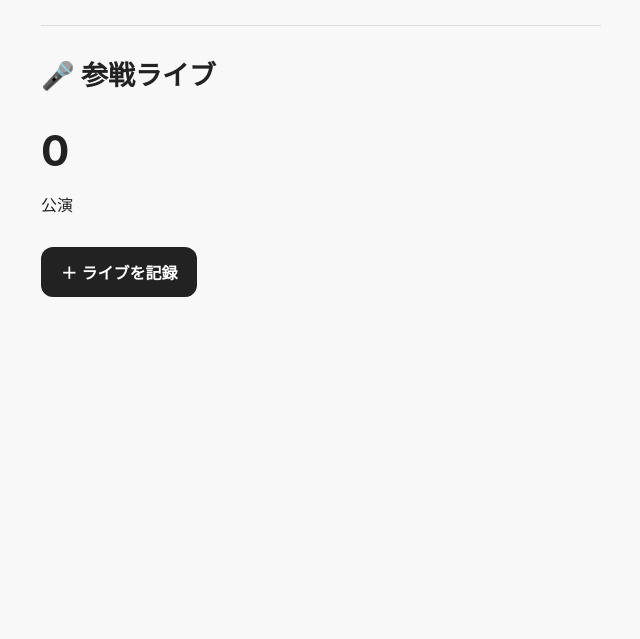
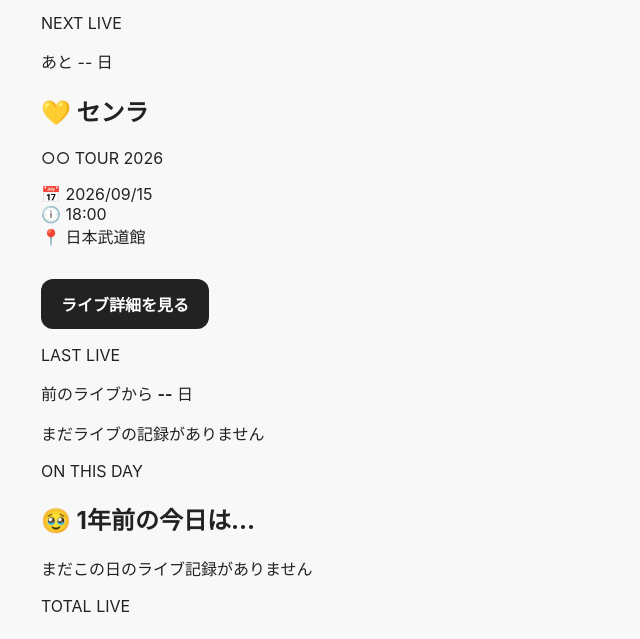
Before and after one commit to pico0513/live-log, a plain HTML site: page index.html in a window 1280 px wide. Shown: the part 110-749 px from the top of the page, without its empty margins (319-959 px from the left). Drawn offline with Linux system fonts and the light colour scheme.

Commit message:
index.html を更新

```diff
--- a/index.html
+++ b/index.html
@@ -14,26 +14,92 @@
 
     <div class="container">
 
-        <h1>🎫 LiveLog</h1>
+        <!-- ヘッダー -->
+        <header class="header">
+            <h1>🎫 LiveLog</h1>
+            <p class="subtitle">わたしのライブ記録</p>
+        </header>
 
-        <p class="subtitle">わたしのライブ記録</p>
-
-        <hr>
 
         <!-- ホーム画面 -->
         <div id="home">
 
-            <h2 class="section-title">🎤 参戦ライブ</h2>
+            <!-- 次のライブ -->
+            <section class="home-section">
 
-            <p class="count" id="count">0</p>
-            <p>公演</p>
+                <p class="section-label">NEXT LIVE</p>
+
+                <div class="next-live-card">
+
+                    <p class="days">あと <span>--</span> 日</p>
+
+                    <h2>💛 センラ</h2>
+
+                    <p class="tour-name">○○ TOUR 2026</p>
+
+                    <p class="live-info">
+                        📅 2026/09/15<br>
+                        🕕 18:00<br>
+                        📍 日本武道館
+                    </p>
+
+                    <button>ライブ詳細を見る</button>
+
+                </div>
+
+            </section>
+
+
+            <!-- 前のライブ -->
+            <section class="home-section">
+
+                <p class="section-label">LAST LIVE</p>
+
+                <div class="simple-card">
+
+                    <p class="days">前のライブから <strong>--</strong> 日</p>
+
+                    <p>まだライブの記録がありません</p>
+
+                </div>
+
+            </section>
+
+
+            <!-- 1年前の今日 -->
+            <section class="home-section">
+
+                <p class="section-label">ON THIS DAY</p>
+
+                <div class="simple-card">
+
+                    <h2>🥹 1年前の今日は…</h2>
+
+                    <p>まだこの日のライブ記録がありません</p>
+
+                </div>
+
+            </section>
+
+
+            <!-- 総参戦数 -->
+            <section class="total-section">
+
+                <p class="section-label">TOTAL LIVE</p>
+
+                <p class="count" id="count">0</p>
+
+                <p>公演</p>
+
+            </section>
+
+
+            <!-- ライブ登録 -->
+            <button class="add-button" onclick="showForm()">
+                ＋ ライブを記録
+            </button>
 
             <div id="liveList"></div>
-
-<button onclick="showForm()">＋ ライブを記録</button>
-
-
-
 
         </div>
 
```
